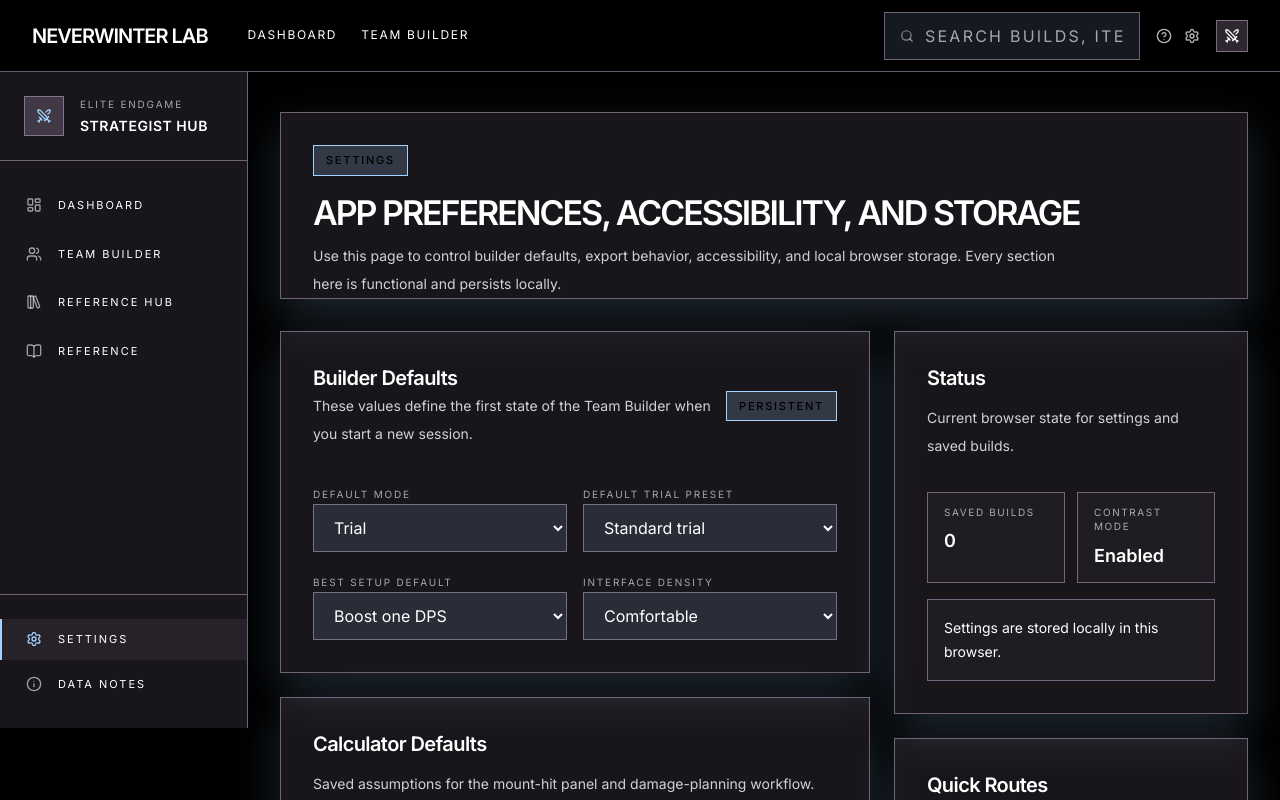
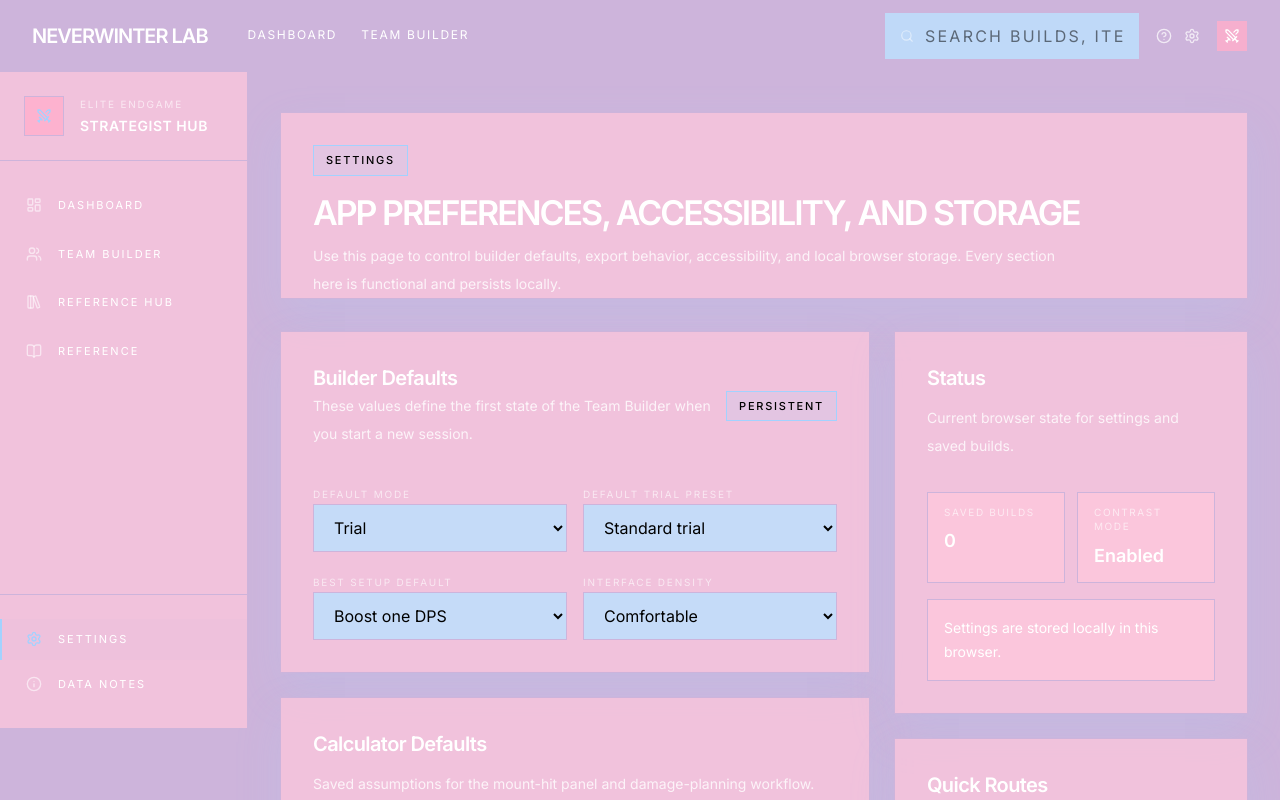
Before and after one commit to Nischhalsubba/neverwinter-composition-lab, a Next.js app: page /settings in a window 1280 px wide. Shown: the top 800 px of the page. Built offline with nearby package versions, Linux system fonts and the light colour scheme.

Commit message:
feat: update UI surfaces to align with new color palette and improve visual consistency across components

```diff
--- a/app/artifacts/page.tsx
+++ b/app/artifacts/page.tsx
@@ -38,7 +38,7 @@
           <div className="overflow-x-auto">
             <table className="min-w-full border-collapse text-left">
               <thead>
-                <tr className="border-b border-white/10 text-xs uppercase tracking-[0.18em] text-white/54">
+                <tr className="border-b border-[var(--border)] text-xs uppercase tracking-[0.18em] text-white/54">
                   <th className="px-4 py-3">Artifact</th>
                   <th className="px-4 py-3">Recommended Artifact</th>
                   <th className="px-4 py-3">Trial Rank</th>
@@ -54,7 +54,7 @@
                   const dungeon = recommendation?.dungeon;
 
                   return (
-                    <tr key={artifact.id} className="border-b border-white/8 align-top">
+                    <tr key={artifact.id} className="border-b border-[var(--border)] align-top">
                       <td className="px-4 py-4">
                         <div className="flex items-start gap-3">
                           {artifact.image_url ? (
@@ -63,7 +63,7 @@
                               alt={artifact.name}
                               width={48}
                               height={48}
-                              className="border border-white/10 bg-white/[0.04]"
+                              className="border border-[var(--border)] bg-[var(--surface)]"
                             />
                           ) : null}
                           <div>
--- a/app/globals.css
+++ b/app/globals.css
@@ -7,15 +7,15 @@
   --icy-blue: #bde0fe;
   --sky-blue: #a2d2ff;
   --layout-max: 1920px;
-  --background: #000000;
-  --foreground: #ffffff;
-  --surface: rgba(205, 180, 219, 0.08);
-  --surface-2: rgba(162, 210, 255, 0.08);
-  --panel: rgba(205, 180, 219, 0.16);
-  --panel-2: rgba(189, 224, 254, 0.16);
-  --border: rgba(205, 180, 219, 0.34);
-  --border-strong: rgba(162, 210, 255, 0.72);
-  --muted: rgba(255, 255, 255, 0.84);
+  --background: #cdb4db;
+  --foreground: #000000;
+  --surface: rgba(255, 200, 221, 0.58);
+  --surface-2: rgba(189, 224, 254, 0.72);
+  --panel: rgba(255, 175, 204, 0.68);
+  --panel-2: rgba(162, 210, 255, 0.74);
+  --border: rgba(205, 180, 219, 0.9);
+  --border-strong: rgba(162, 210, 255, 1);
+  --muted: rgba(0, 0, 0, 0.72);
   --teal: var(--sky-blue);
   --green: var(--icy-blue);
   --red: var(--baby-pink);
@@ -26,7 +26,7 @@
   --radius-chip: 0px;
   --radius-card: 0px;
   --radius-panel: 0px;
-  --shadow-panel: 0 16px 40px rgba(162, 210, 255, 0.18);
+  --shadow-panel: 0 16px 40px rgba(205, 180, 219, 0.35);
 }
 
 @theme inline {
@@ -41,7 +41,7 @@
 }
 
 html {
-  color-scheme: dark;
+  color-scheme: light;
 }
 
 body {
@@ -53,12 +53,12 @@
 }
 
 html[data-high-contrast="true"] {
-  --surface: rgba(205, 180, 219, 0.12);
-  --surface-2: rgba(162, 210, 255, 0.12);
-  --panel: rgba(205, 180, 219, 0.22);
-  --panel-2: rgba(189, 224, 254, 0.22);
-  --border: rgba(205, 180, 219, 0.48);
-  --border-strong: rgba(162, 210, 255, 0.84);
+  --surface: rgba(255, 200, 221, 0.72);
+  --surface-2: rgba(189, 224, 254, 0.84);
+  --panel: rgba(255, 175, 204, 0.82);
+  --panel-2: rgba(162, 210, 255, 0.88);
+  --border: rgba(205, 180, 219, 1);
+  --border-strong: rgba(162, 210, 255, 1);
 }
 
 html[data-reduced-motion="true"] *,
@@ -92,12 +92,12 @@
 }
 
 select {
-  color: #ffffff;
+  color: #000000;
 }
 
 select option {
   background: var(--surface-2);
-  color: #ffffff;
+  color: #000000;
 }
 
 select option:checked,
@@ -109,7 +109,7 @@
 
 input::placeholder,
 textarea::placeholder {
-  color: rgba(255, 255, 255, 0.62);
+  color: rgba(0, 0, 0, 0.52);
 }
 
 ::selection {
--- a/app/settings/page.tsx
+++ b/app/settings/page.tsx
@@ -32,7 +32,7 @@
   onChange: (checked: boolean) => void;
 }) {
   return (
-    <div className="flex items-start justify-between gap-4 border border-[var(--border)] bg-[rgba(255,255,255,0.03)] px-4 py-4">
+    <div className="flex items-start justify-between gap-4 border border-[var(--border)] bg-[var(--surface)] px-4 py-4">
       <div className="min-w-0">
         <p className="text-sm font-medium text-white">{label}</p>
         <p className="mt-1 text-sm leading-6 text-white/78">{description}</p>
@@ -44,7 +44,7 @@
         className={`relative mt-1 h-7 w-14 border transition ${
           checked
             ? "border-[var(--sky-blue)] bg-[var(--sky-blue)]"
-            : "border-[var(--border-strong)] bg-[rgba(255,255,255,0.08)]"
+            : "border-[var(--border-strong)] bg-[var(--surface-2)]"
         }`}
       >
         <span
@@ -273,16 +273,16 @@
             </CardHeader>
             <CardContent className="space-y-4 text-sm text-white/80">
               <div className="grid gap-3 sm:grid-cols-2">
-                <div className="border border-[var(--border)] bg-[rgba(255,255,255,0.03)] px-4 py-3">
+                <div className="border border-[var(--border)] bg-[var(--surface)] px-4 py-3">
                   <p className="text-[10px] uppercase tracking-[0.16em] text-white/62">Saved builds</p>
                   <p className="mt-2 text-lg font-semibold text-white">{savedBuildCount}</p>
                 </div>
-                <div className="border border-[var(--border)] bg-[rgba(255,255,255,0.03)] px-4 py-3">
+                <div className="border border-[var(--border)] bg-[var(--surface)] px-4 py-3">
                   <p className="text-[10px] uppercase tracking-[0.16em] text-white/62">Contrast mode</p>
                   <p className="mt-2 text-lg font-semibold text-white">{settings.highContrastMode ? "Enabled" : "Disabled"}</p>
                 </div>
               </div>
-              <div className="border border-[var(--border)] bg-[rgba(255,255,255,0.03)] px-4 py-4">
+              <div className="border border-[var(--border)] bg-[var(--surface)] px-4 py-4">
                 <p className="text-sm leading-6 text-white">{status}</p>
               </div>
             </CardContent>
--- a/components/summary-panel.tsx
+++ b/components/summary-panel.tsx
@@ -35,7 +35,7 @@
             {highlights.map((item) => (
               <div
                 key={item.label}
-                className="border border-[var(--border)] bg-[rgba(255,255,255,0.02)] px-4 py-3"
+                className="border border-[var(--border)] bg-[var(--surface)] px-4 py-3"
               >
                 <p className="text-[10px] uppercase tracking-[0.16em] text-white/58">{item.label}</p>
                 <p className="mt-2 text-lg font-semibold tracking-[-0.04em] text-white">{item.value}</p>
@@ -48,7 +48,7 @@
             type="button"
             key={line.label}
             onClick={() => onLineClick?.(line.label)}
-            className="block w-full border border-[var(--border)] bg-[rgba(255,255,255,0.02)] px-5 py-4 text-left"
+            className="block w-full border border-[var(--border)] bg-[var(--surface)] px-5 py-4 text-left"
           >
             <div className="flex items-center justify-between gap-3">
               <p className="text-sm text-white">{line.label}</p>
```
Also changed, not shown: app/reference/[entityType]/[itemId]/page.tsx (+6 -6 lines), features/team-builder/team-builder-page.tsx (+21 -21 lines), 1 other file (tests, documents, lock files or other folders).
